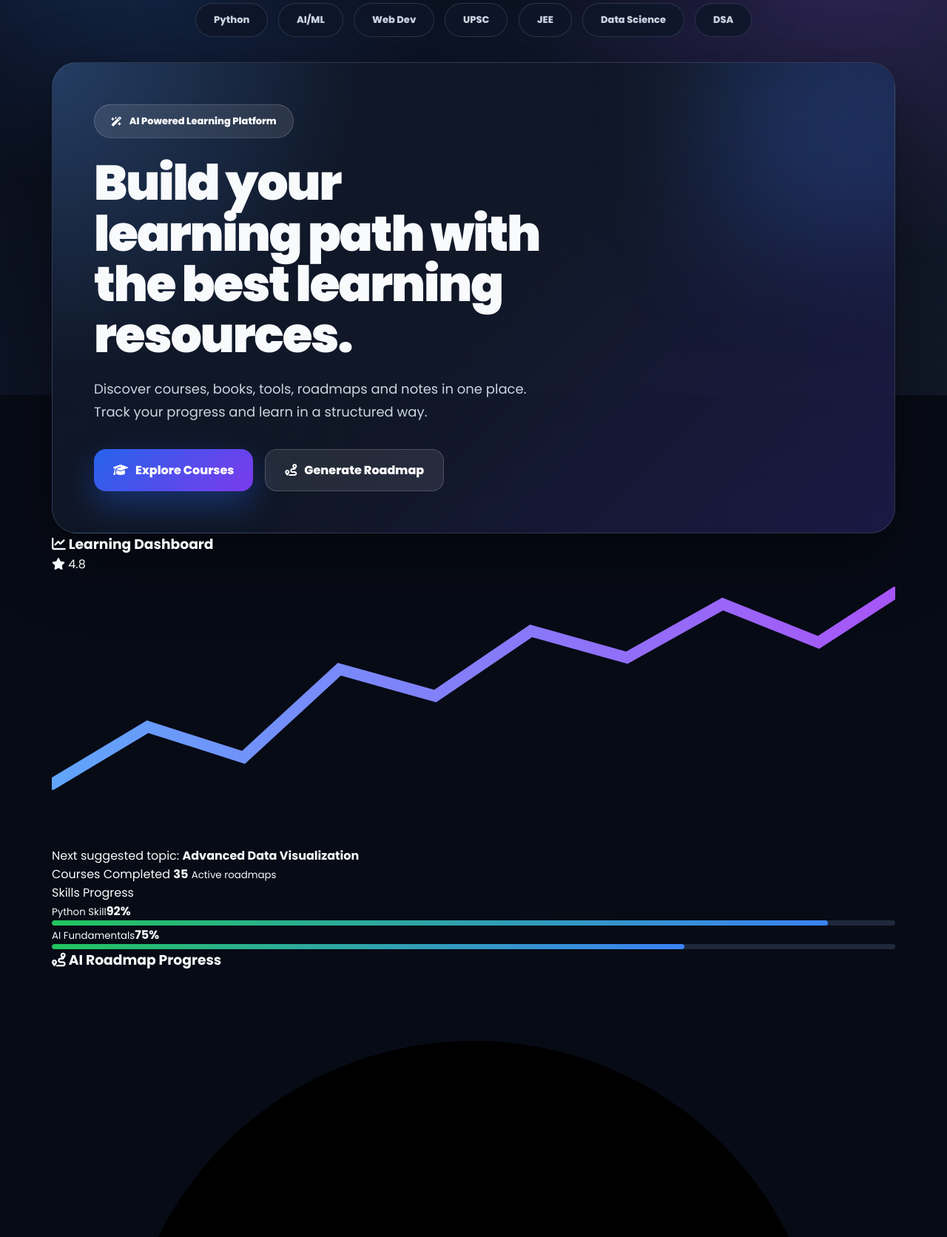
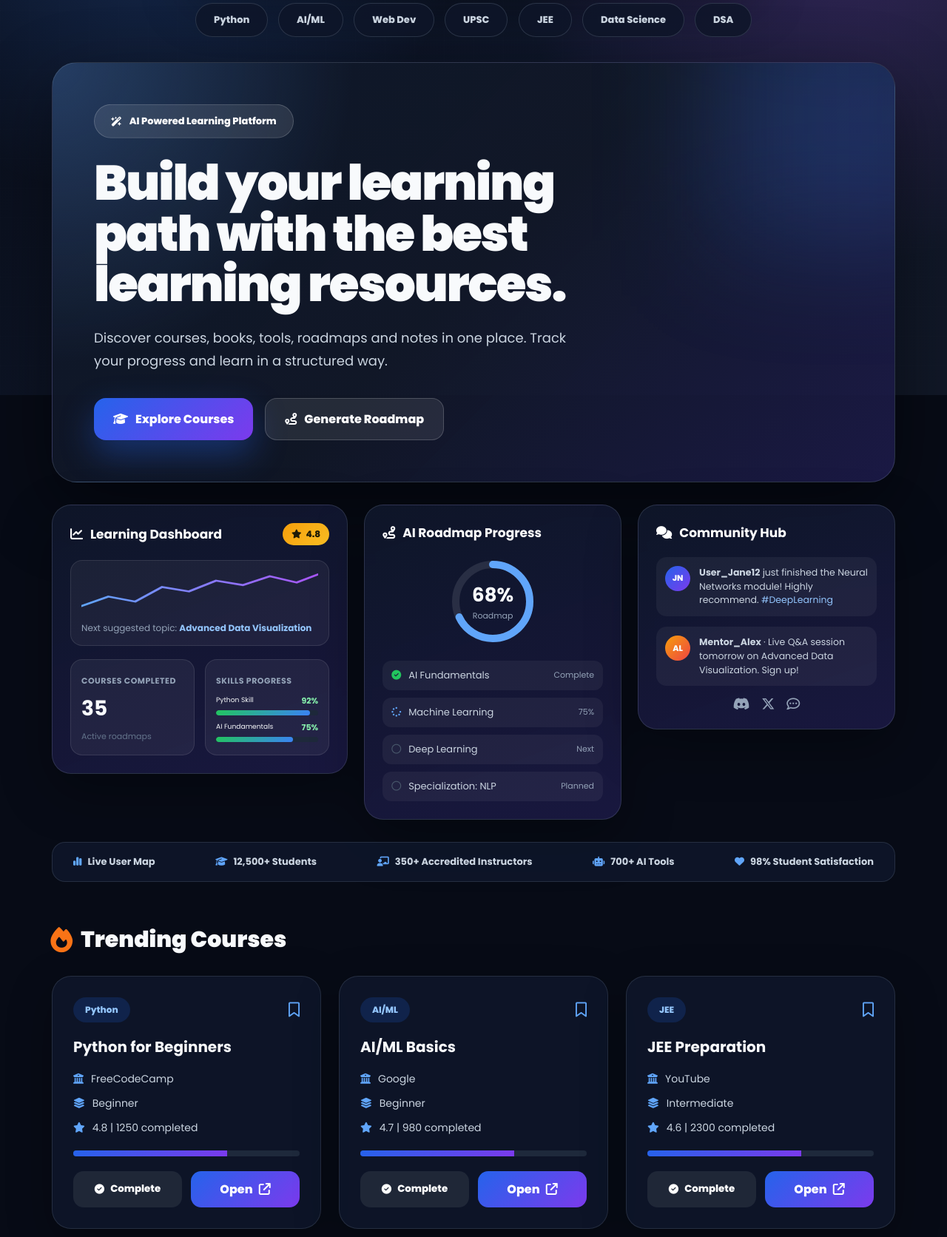
Before and after one commit to Ajeetyadav4583/EduPath-Finder, a Flask app: page / in a window 1280 px wide. Shown: the part 266-1938 px from the top of the page at 74% size. Run offline with Flask 3, Linux system fonts and the light colour scheme.

Commit message:
Refactor hero section and add panel styles

```diff
--- a/static/style.css
+++ b/static/style.css
@@ -193,12 +193,10 @@ main{
 }
 
 .hero{
-    min-height:500px;
+    min-height:300px;
     border-radius:34px;
     padding:56px;
-    display:grid;
-    grid-template-columns:1.25fr .75fr;
-    gap:46px;
+    display:flex;
     align-items:center;
     background:
         radial-gradient(circle at top left,rgba(96,165,250,.28),transparent 32%),
@@ -284,75 +282,250 @@ main{
     transform:translateY(-5px);
 }
 
-.dashboard-card{
-    background:rgba(255,255,255,.10);
-    border:1px solid rgba(255,255,255,.16);
-    border-radius:30px;
-    padding:30px;
-    backdrop-filter:blur(20px);
-    position:relative;
-    z-index:2;
+/* ===== Three-panel dashboard row (Learning Dashboard / AI Roadmap / Community Hub) ===== */
+.panel-grid{
+    margin-top:30px;
+    display:grid;
+    grid-template-columns:1.15fr 1fr 1fr;
+    gap:22px;
+    align-items:start;
 }
 
-.dashboard-card h3{
-    font-size:25px;
-    margin-bottom:24px;
-    display:flex;
-    align-items:center;
-    gap:12px;
+.panel{
+    background:linear-gradient(160deg,rgba(15,23,42,.92),rgba(30,27,75,.78));
+    border:1px solid rgba(148,163,184,.2);
+    border-radius:26px;
+    padding:24px;
+    box-shadow:0 24px 70px rgba(0,0,0,.32);
 }
 
-.dash-row{
-    padding:20px 22px;
-    border-radius:20px;
-    background:rgba(255,255,255,.10);
-    border:1px solid rgba(255,255,255,.12);
+.panel-head{
     display:flex;
     align-items:center;
     justify-content:space-between;
+    margin-bottom:20px;
+}
+
+.panel-head h3{
+    font-size:17px;
+    display:flex;
+    align-items:center;
+    gap:10px;
+    color:#fff;
+}
+
+.rating-pill{
+    background:linear-gradient(135deg,#f59e0b,#fbbf24);
+    color:#1e1b06;
+    font-weight:800;
+    font-size:12px;
+    padding:6px 12px;
+    border-radius:999px;
+    display:flex;
+    align-items:center;
+    gap:6px;
+}
+
+.mini-chart{
+    background:rgba(255,255,255,.05);
+    border:1px solid rgba(255,255,255,.1);
+    border-radius:16px;
+    padding:14px;
+    margin-bottom:18px;
+}
+
+.mini-chart svg{
+    width:100%;
+    height:60px;
+    display:block;
+}
+
+.chart-caption{
+    font-size:12px;
+    color:#94a3b8;
+    margin-top:8px;
+}
+
+.chart-caption b{ color:#93c5fd; }
+
+.panel-stats{
+    display:grid;
+    grid-template-columns:1fr 1fr;
+    gap:14px;
+}
+
+.stat-box{
+    background:rgba(255,255,255,.06);
+    border:1px solid rgba(255,255,255,.1);
+    border-radius:16px;
+    padding:14px;
+}
+
+.stat-box>span{
+    font-size:11px;
+    color:#94a3b8;
+    font-weight:700;
+    text-transform:uppercase;
+    letter-spacing:.5px;
+}
+
+.stat-box>b{
+    display:block;
+    font-size:28px;
+    margin:6px 0 2px;
+}
+
+.stat-box>small{
+    color:#64748b;
+    font-size:11px;
+}
+
+.skill-row{
+    display:flex;
+    justify-content:space-between;
+    font-size:11px;
+    margin:8px 0 4px;
+}
+
+.skill-row b{ color:#86efac; }
+
+/* AI Roadmap progress ring */
+.roadmap-progress{
+    position:relative;
+    width:120px;
+    height:120px;
+    margin:0 auto 20px;
+}
+
+.progress-ring{ width:100%; height:100%; transform:rotate(-90deg); }
+
+.ring-bg{
+    fill:none;
+    stroke:rgba(255,255,255,.1);
+    stroke-width:10;
+}
+
+.ring-fill{
+    fill:none;
+    stroke:url(#chartGrad);
+    stroke:#60a5fa;
+    stroke-width:10;
+    stroke-linecap:round;
+    stroke-dasharray:314;
+    stroke-dashoffset:calc(314 - (314 * var(--pct) / 100));
+    transition:stroke-dashoffset 1.2s cubic-bezier(.21,.8,.2,1);
+}
+
+.ring-label{
+    position:absolute;
+    inset:0;
+    display:flex;
+    flex-direction:column;
+    align-items:center;
+    justify-content:center;
+}
+
+.ring-label b{ font-size:26px; }
+.ring-label small{ color:#94a3b8; font-size:11px; }
+
+.roadmap-steps{
+    list-style:none;
+    display:flex;
+    flex-direction:column;
+    gap:10px;
+}
+
+.roadmap-steps li{
+    display:flex;
+    align-items:center;
+    gap:10px;
+    font-size:13px;
+    color:#cbd5e1;
+    background:rgba(255,255,255,.05);
+    border-radius:12px;
+    padding:10px 12px;
+}
+
+.roadmap-steps li span{
+    margin-left:auto;
+    font-size:11px;
+    color:#94a3b8;
+}
+
+.roadmap-steps li.done i{ color:#22c55e; }
+.roadmap-steps li.active i{ color:#60a5fa; }
+.roadmap-steps li i{ color:#475569; }
+
+/* Community hub */
+.community-feed{
+    display:flex;
+    flex-direction:column;
+    gap:14px;
     margin-bottom:16px;
 }
 
-.dash-row span{
+.feed-item{
+    display:flex;
+    gap:12px;
+    background:rgba(255,255,255,.05);
+    border-radius:14px;
+    padding:12px;
+}
+
+.avatar{
+    width:34px;
+    height:34px;
+    min-width:34px;
+    border-radius:50%;
+    background:linear-gradient(135deg,#2563eb,#7c3aed);
     display:flex;
     align-items:center;
-    gap:12px;
-    color:#e5e7eb;
-    font-weight:700;
+    justify-content:center;
+    font-size:11px;
+    font-weight:800;
 }
 
-.dash-row b{
-    font-size:22px;
+.avatar.mentor{ background:linear-gradient(135deg,#f59e0b,#ef4444); }
+
+.feed-item p{
+    font-size:12.5px;
+    color:#cbd5e1;
+    line-height:1.5;
 }
 
-.analysis-grid{
-    margin-top:30px;
-    display:grid;
-    grid-template-columns:repeat(3,1fr);
-    gap:22px;
+.hashtag{ color:#93c5fd; }
+
+.feed-icons{
+    display:flex;
+    gap:16px;
+    font-size:18px;
+    color:#94a3b8;
+    justify-content:center;
 }
 
-.analysis-card{
+/* Bottom stats bar */
+.stats-bar{
+    margin-top:30px;
+    display:flex;
+    justify-content:space-between;
+    flex-wrap:wrap;
+    gap:14px;
     background:rgba(15,23,42,.86);
     border:1px solid rgba(148,163,184,.18);
-    border-radius:24px;
-    padding:24px;
-    box-shadow:0 20px 60px rgba(0,0,0,.28);
+    border-radius:18px;
+    padding:16px 28px;
 }
 
-.analysis-card h4{
+.stats-bar span{
+    font-size:13px;
+    font-weight:700;
     color:#cbd5e1;
-    font-size:14px;
-    margin-bottom:16px;
     display:flex;
-    gap:10px;
     align-items:center;
+    gap:8px;
 }
 
-.analysis-card h2{
-    font-size:34px;
-    margin-bottom:16px;
-}
+.stats-bar i{ color:#60a5fa; }
 
 .line{
     height:7px;
@@ -597,14 +770,14 @@ footer{
 
 @media(max-width:1100px){
     .hero{
-        grid-template-columns:1fr;
+        flex-direction:column;
     }
 
     .hero-content h1{
         font-size:52px;
     }
 
-    .analysis-grid{
+    .panel-grid{
         grid-template-columns:1fr;
     }
 }
@@ -836,4 +1009,14 @@ footer{
     #timer{
         font-size:54px;
     }
+
+    .stats-bar{
+        flex-direction:column;
+        align-items:flex-start;
+        padding:16px 20px;
+    }
+
+    .panel{
+        padding:18px;
+    }
 }
```
